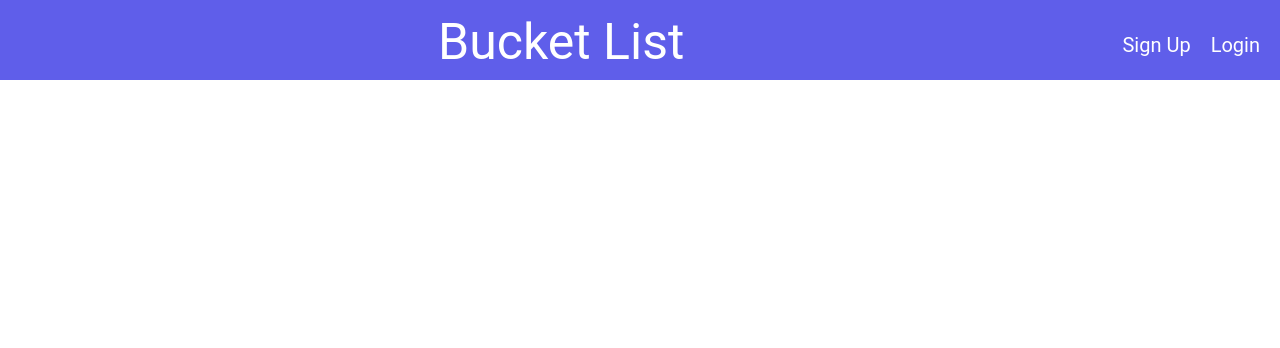
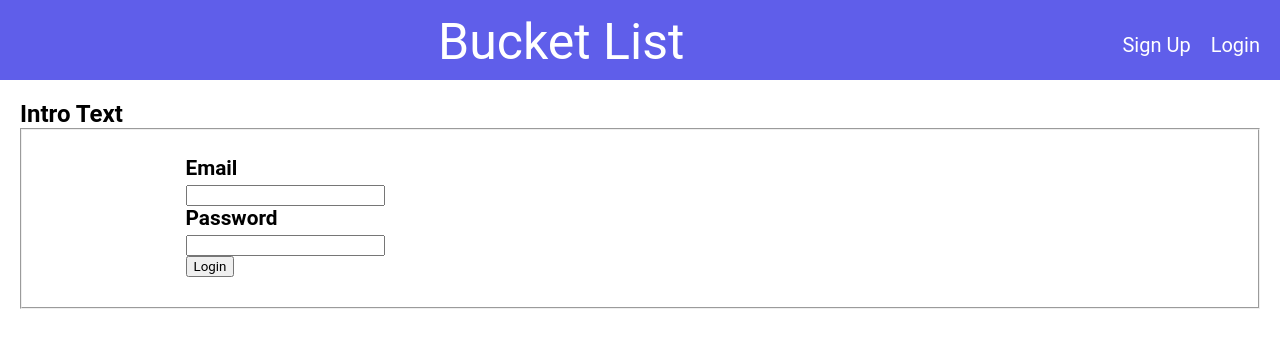
Before and after one commit to oogiisar/bucketlist-client, a React (Create React App) app: page / in a window 1280 px wide. Shown: the top 348 px of the page. Built offline with nearby package versions, Linux system fonts and the light colour scheme.

Commit message:
Built login page with form validation

```diff
--- a/src/App.js
+++ b/src/App.js
@@ -1,5 +1,7 @@
 import React, { Component } from 'react';
+import { Route } from 'react-router-dom';
 import Header from './components/Header';
+import Login from './components/Login';
 import './App.css';
 
 class App extends Component {
@@ -26,8 +28,16 @@ class App extends Component {
           handleLogin={this.handleLogin}
           loggedIn={this.state.loggedIn}
         />
+        <section id="content">
 
-        <section id="content">
+          <Route
+            exact path='/'
+            render={(props) =>
+              <Login
+                handleLogin={this.handleLogin}
+              />
+            }
+          />
 
 
         </section>
--- a/src/components/Header.js
+++ b/src/components/Header.js
@@ -20,7 +20,7 @@ class Header extends Component {
         } else {
             return (
                 <>
-                    <Link to='/login' className="account_nav">Login</Link>
+                    <Link to='/' className="account_nav">Login</Link>
                     <Link to='/signup' className="account_nav">Sign Up</Link>
                 </>
             )
--- /dev/null
+++ b/src/components/Login.js
@@ -0,0 +1,142 @@
+import React, { Component } from 'react';
+import { withRouter } from "react-router-dom";
+import './css/Login.css';
+
+class LoginForm extends Component {
+    constructor(props){
+        super(props)
+        this.state = {
+            email: {
+                value: '',
+                touched: false
+            },
+            password: {
+                value: '',
+                touched: false
+            },
+            error: ''
+        }
+    }
+
+
+    handleSubmit = (e) => {
+        e.preventDefault()
+
+        if(this.validateEmail() && this.validatePassword()) {
+            // Use the handleLogin function to update state in app to force a refresh of the header
+            this.props.handleLogin('true')
+            this.props.history.push(`/1/mybucket`)
+        }
+    }
+
+    updateEmail(email) {
+        // Wait for setState before validating email
+        this.setState({email: {value: email, touched: true}}, () => {
+            this.requireEmail()
+        })
+    }
+
+    requireEmail() {
+        // Make sure the user has entered an e-mail
+        const email = this.state.email.value.trim();
+        const touched = this.state.email.touched;
+        const error = this.state.error;
+
+        if(email.length === 0 && touched === true) {
+            this.setState({error: 'Email is required'})
+        } else if( error !== '') {
+            this.setState({error: ''})
+        }
+    }
+
+    validateEmail = () => {
+        const email = this.state.email.value.trim()
+        const re = /^[a-zA-Z0-9]+@(?:[a-zA-Z0-9]+\.)+[A-Za-z]+$/
+
+        if(re.test(String(email).toLowerCase())) {
+            return true
+        } else {
+            this.setState({error: 'Please use a valid e-mail'})
+        }
+    }
+
+    updatePassword(password) {
+        // Wait for setState before validating email
+        this.setState({password: {value: password, touched: true}}, () => {
+            this.requirePassword()
+        })
+    }
+
+    requirePassword() {
+        // Make sure the user has entered a Password
+        const password = this.state.password.value.trim();
+        const touched = this.state.password.touched;
+        const error = this.state.error;
+
+        if(password.length === 0 && touched === true) {
+            this.setState({error: 'Password is required'})
+        } else if( error !== '') {
+            this.setState({error: ''})
+        }
+    }
+
+    validatePassword = () => {
+        const password = this.state.password.value
+
+        if(password.length < 6 || password.length > 72 ) {
+            this.setState({error: 'Password must be between 6 and 72 characters long'})
+        } else if( !password.match(/[0-9]/)) {
+            this.setState({error: 'Password must contain at least 1 number'})
+        } else {
+            return true
+        }
+
+    }
+
+    render() {
+        return (
+            <>
+                <h2>Intro Text</h2>
+                <fieldset className='loginContainer'>
+                    <form
+                        className='LoginForm'
+                        onSubmit={this.handleSubmit}
+                    >
+                        <div role='alert'>
+                            <p className='alert'>{this.state.error}</p>
+                        </div>
+                        <div className='email'>
+                        <label htmlFor='LoginForm__email'>
+                            Email
+                        </label>
+                        <input
+                            required
+                            onChange={e => this.updateEmail(e.target.value)}
+                            name='email'
+                            id='LoginForm__email'>
+                        </input>
+                        </div>
+                        <div className='password'>
+                        <label htmlFor='LoginForm__password'>
+                            Password
+                        </label>
+                        <input
+                            required
+                            name='password'
+                            type='password'
+                            onChange={e => this.updatePassword(e.target.value)}
+                            id='LoginForm__password'>
+                        </input>
+                        </div>
+
+                        <button type='submit'>
+                            Login
+                        </button>
+                    </form>
+                </fieldset>
+            </>
+        )
+    }
+}
+
+export default withRouter(LoginForm);
--- a/src/components/css/Header.css
+++ b/src/components/css/Header.css
@@ -17,7 +17,6 @@ nav {
   padding: 1% 0;
   background-color: rgba(56, 54, 229, .8);
   height: 80px;
-  position: fixed;
   width: 100%;
 }
 
--- /dev/null
+++ b/src/components/css/Login.css
@@ -0,0 +1,16 @@
+.LoginForm label{
+    display: block;
+    text-align: left;
+    margin-bottom: 5px;
+    font-weight: 600;
+}
+
+@media only screen and (min-width: 650px) {
+    .LoginForm {
+        margin: 20px auto;
+        width:  75%;
+    }
+    .LoginForm label{
+        font-size: 1.3em;
+    }
+}
```
Also changed, not shown: 1 other file (tests, documents, lock files or other folders).
